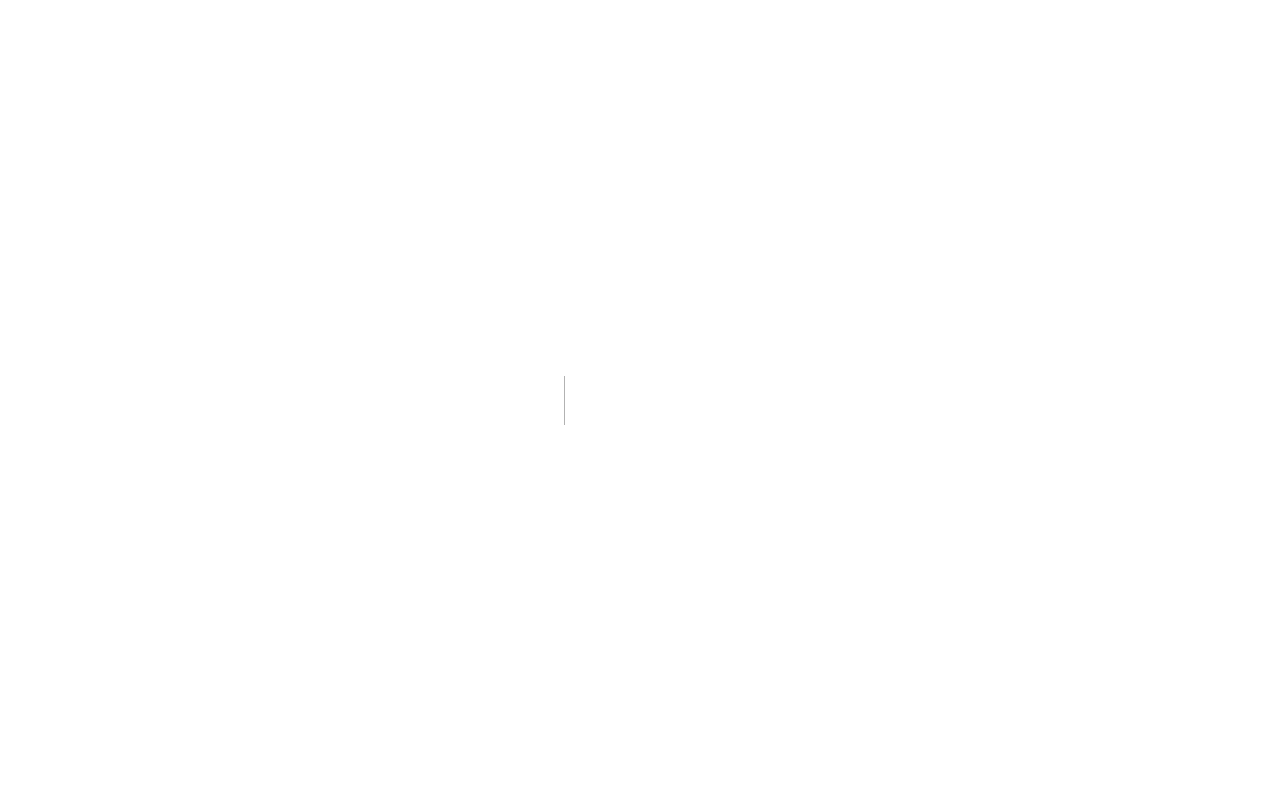
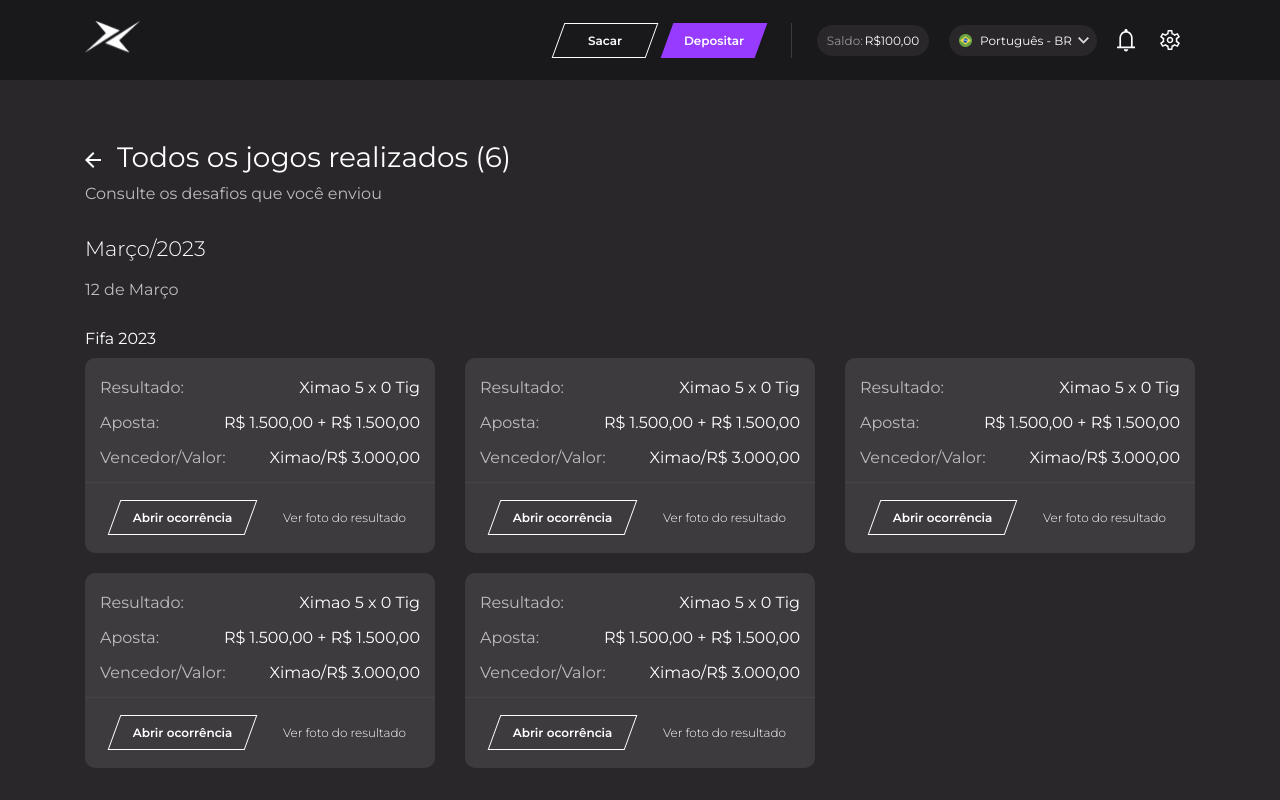
Before and after one commit to gaabscps/ProjetoX1, a Next.js app: page /games-history in a window 1280 px wide. Before the commit this address had no page. Built offline with nearby package versions, Linux system fonts and the light colour scheme.

Commit message:
✨ Pagina Jogos realizados

```diff
--- /dev/null
+++ b/src/app/games-history/components/ChallengesSentCard/index.tsx
@@ -0,0 +1,50 @@
+import { Button } from '@/components/Button';
+import { Card } from '@/components/Card';
+import { Challenges } from '@/types/Challenges';
+
+interface ChallengeSentCardProps {
+    handleOpenModal: (value: boolean) => void;
+    challenge: Challenges;
+}
+
+export default function ChallengeSentCard({ challenge, handleOpenModal }: ChallengeSentCardProps) {
+    return (
+        <div>
+            <Card width="350px" height="195px" content={
+                <>
+                    <div className="d-flex flex-column flex-gap-1" style={{ padding: '20px 15px 15px 15px' }}>
+                        <div className="d-flex justify-content-between">
+                            <p className="color-black-7">
+                                Resultado:
+                            </p>
+                            <p>
+                                Ximao 5 x 0 Tig
+                            </p>
+                        </div>
+                        <div className="d-flex justify-content-between">
+                            <p className="color-black-7">
+                                Aposta:
+                            </p>
+                            <p>
+                                R$ 1.500,00 + R$ 1.500,00
+                            </p>
+                        </div>
+                        <div className="d-flex justify-content-between">
+                            <p className="color-black-7">
+                                Vencedor/Valor:
+                            </p>
+                            <p>
+                                Ximao/R$ 3.000,00
+                            </p>
+                        </div>
+                    </div>
+                    <hr style={{ borderBottom: '1.5px solid #464448' }} />
+                    <div style={{ height: '70px' }} className="d-flex justify-content-center align-items-center">
+                        <Button onClick={() => handleOpenModal(true)} width="137px" height="35px" theme="outline" content={<div>Abrir ocorrência</div>} />
+                        <p className='action-icon text-small-400 ml-2'>Ver foto do resultado</p>
+                    </div>
+                </>
+            } />
+        </div>
+    )
+}
--- /dev/null
+++ b/src/app/games-history/components/ModalBody/Ocurrence/index.tsx
@@ -0,0 +1,45 @@
+import { Button } from '@/components/Button'
+import Input from '@/components/Input'
+import Textarea from '@/components/Textarea'
+import { ChangeEvent } from 'react'
+
+interface OcurrenceModalBodyProps {
+    handleSubmit: () => void;
+}
+
+export const OcurrenceModalBody = ({ handleSubmit }: OcurrenceModalBodyProps) => {
+
+    return (
+        <>
+            <div className="mb-2">
+                <h5 style={{ marginBottom: '20px' }} className="h5-500">
+                    Abrir ocorrência
+                </h5>
+
+                <div className="searchingFastGameDetails d-flex align-items-center justify-content-between">
+                    <p className="color-black-7">Data do jogo</p>
+                    <p>12 de Março/2023</p>
+                </div>
+                <div className="searchingFastGameDetails d-flex align-items-center justify-content-between">
+                    <p className="color-black-7">Jogo escolhido:</p>
+                    <p>League of Legends</p>
+                </div>
+                <div className="searchingFastGameDetails d-flex align-items-center justify-content-between">
+                    <p className="color-black-7">Resultado</p>
+                    <p>Ximao 5 x 0 Tig</p>
+                </div>
+                <div className="searchingFastGameDetails d-flex align-items-center justify-content-between">
+                    <p className="color-black-7">Aposta:</p>
+                    <p>R$ 1.500,00 + R$ 1.500,00</p>
+                </div>
+                <div className="searchingFastGameDetails d-flex align-items-center justify-content-between">
+                    <p className="color-black-7">Vencedor/Valor: </p>
+                    <p>Ximao/R$ 1.500,00</p>
+                </div>
+            </div>
+            <Input type="file" />
+            <Textarea className="mb-3" placeholder="Digite uma mensagem para complementar a sua ocorrência" onChange={() => undefined} />
+            <Button onClick={() => handleSubmit()} className="mb-1" width="100%" theme="primary" size="large" content="Enviar ocorrência" />
+        </>
+    )
+}
--- /dev/null
+++ b/src/app/games-history/page.tsx
@@ -0,0 +1,75 @@
+'use client';
+
+import { Body } from '@/components/Body';
+import Link from 'next/link';
+import Image from 'next/image';
+import back from '@/assets/svg/back.svg';
+import { Header } from '@/components/Header';
+import { Modal } from '@/components/Modal';
+import ChallengeSentCard from './components/ChallengesSentCard';
+import { ToastContainer } from 'react-toastify';
+import 'react-toastify/dist/ReactToastify.css';
+import useGameHistory from './useGameHistory';
+import { OcurrenceModalBody } from './components/ModalBody/Ocurrence';
+import useChallengesSent from '../challenges-sent/useChallengesSent';
+
+export default function ChallengeSent() {
+
+  const gamesHistory = useGameHistory()
+  const {
+    handleOpenModal,
+    handleCloseModal,
+    handleSubmit,
+    openOcurrence,
+  } = gamesHistory
+
+  const { Challenges } = useChallengesSent()
+
+  return (
+    <>
+      <Modal
+        modalHeaderBg={'#29272a'}
+        open={openOcurrence.some(Boolean)}
+        modalBody={<OcurrenceModalBody handleSubmit={handleSubmit} />}
+        setOpen={handleCloseModal}
+      />
+      <Header />
+      <Body>
+        <div className='pageBody'>
+          <div className='d-flex align-items-center flex-gap-1'>
+            <Link href='/dashboard'>
+              <Image src={back} width={16} height={16} alt='' />
+            </Link>
+            <h5 style={{ marginBottom: '10px' }} className='h5-500'>Todos os jogos realizados (6)</h5>
+          </div>
+          <p className='color-black-7' style={{ marginBottom: '30px' }}>Consulte os desafios que você enviou</p>
+        </div>
+        <h6 style={{ marginBottom: '15px' }} className="h6-400 line-height-150">Março/2023</h6>
+
+        <p style={{ marginBottom: '30px' }} className="color-black-7">
+          12 de Março
+        </p>
+        <p style={{ marginBottom: '10px' }}>
+          Fifa 2023
+        </p>
+        <div style={{ flexWrap: 'wrap' }} className="user-card-challenge-container">
+          {Challenges.map((challenge, index) => (
+            <ChallengeSentCard key={index} challenge={challenge} handleOpenModal={() => handleOpenModal(index)} />
+          ))
+          }
+        </div>
+        <ToastContainer theme='dark' toastStyle={{
+          background: '#29272A',
+          fontSize: '14px',
+          boxShadow: '5px 5px 10px rgba(0, 0, 0, 0.25)',
+        }}
+          progressStyle={{
+            background: '#963BFF',
+          }}
+          autoClose={10000}
+        />
+
+      </Body>
+    </>
+  );
+}
--- /dev/null
+++ b/src/app/games-history/useGameHistory.tsx
@@ -0,0 +1,31 @@
+import { useState } from 'react';
+
+const useGameHistory = () => {
+
+    const [openOcurrence, setOpenOcurrence] = useState<boolean[]>([]);
+
+    const handleCloseModal = () => {
+        setOpenOcurrence([]);
+    };
+
+    const handleOpenModal = (index: number) => {
+        const newopenOcurrence = [...openOcurrence];
+        newopenOcurrence[index] = !newopenOcurrence[index];
+        setOpenOcurrence(newopenOcurrence);
+    };
+
+    const handleSubmit = () => {
+        setOpenOcurrence([]);
+    };
+
+
+    return {
+        openOcurrence,
+        setOpenOcurrence,
+        handleCloseModal,
+        handleOpenModal,
+        handleSubmit,
+    }
+}
+
+export default useGameHistory;
--- a/src/app/user/[id]/page.tsx
+++ b/src/app/user/[id]/page.tsx
@@ -5,7 +5,7 @@
 
 import UserSection from '../components/UserSection';
 import MyGamesSection from '../components/MyGamesSection';
-import ArenaSection from '../components/ArenaSection';
+import UserArenaSection from '../components/ArenaSection';
 import { Header } from '@/components/Header';
 import useDashboard from '../useDashboard';
 import { useEffect } from 'react';
@@ -44,7 +44,7 @@
         <Body marginBottom="60px">
           <hr style={{ background: '#3E3B3F' }} className="hr-line" />
         </Body>
-        <ArenaSection isVisiting setOpenFastGame={setOpenFastGame} />
+        <UserArenaSection isVisiting setOpenFastGame={setOpenFastGame} />
       </div>
     </>
   );
--- a/src/components/Button/index.tsx
+++ b/src/components/Button/index.tsx
@@ -11,7 +11,7 @@
   className?: string;
   icon?: React.ReactNode | string;
   size?: 'large' | 'standard' | 'small';
-  theme?: 'standard' | 'primary' | 'primaryOutline' | 'outline' | 'secondary' | 'selected';
+  theme?: 'standard' | 'primary' | 'primaryOutline' | 'outline' | 'secondary' | 'selected' | 'tertiary';
   type?: 'button' | 'submit' | 'reset';
   width?: string;
   height?: string;
--- a/src/components/Textarea/index.tsx
+++ b/src/components/Textarea/index.tsx
@@ -77,6 +77,7 @@
                     }
                 />
             </div>
+            {maxCharacters && (
                 <div
                     style={{ marginBottom: marginBottom }}
                     className="d-flex justify-content-end">
@@ -84,6 +85,7 @@
                         {characterCount}/{maxCharacters}
                     </p>
                 </div>
+            )}
         </>
     );
 }
```
Also changed, not shown: src/app/dashboard/components/ArenaSection/index.tsx (+5 -3 lines), src/app/user/components/ArenaSection/index.tsx (+6 -4 lines). Lines whose indentation alone changed are shown as unchanged.
